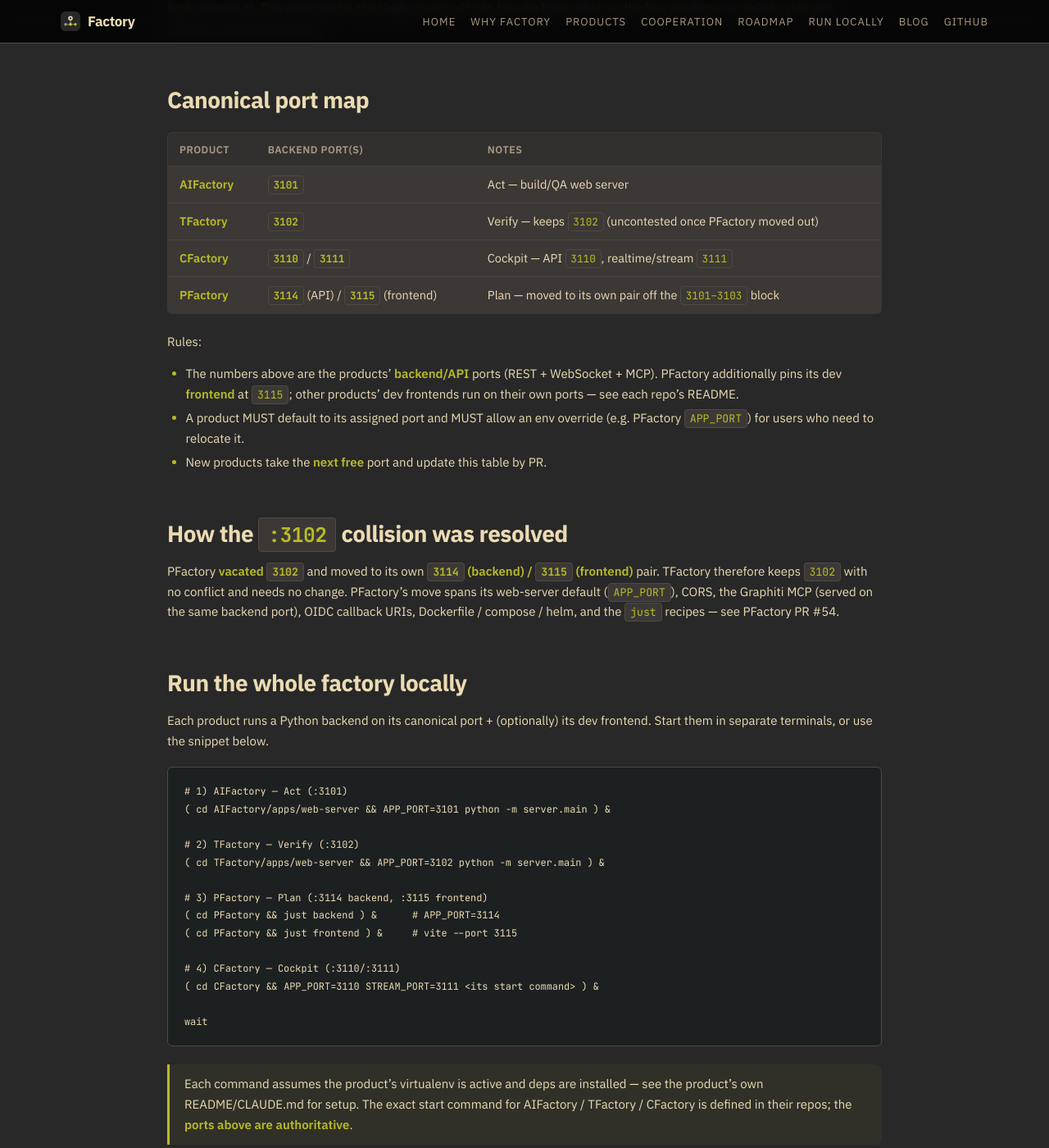
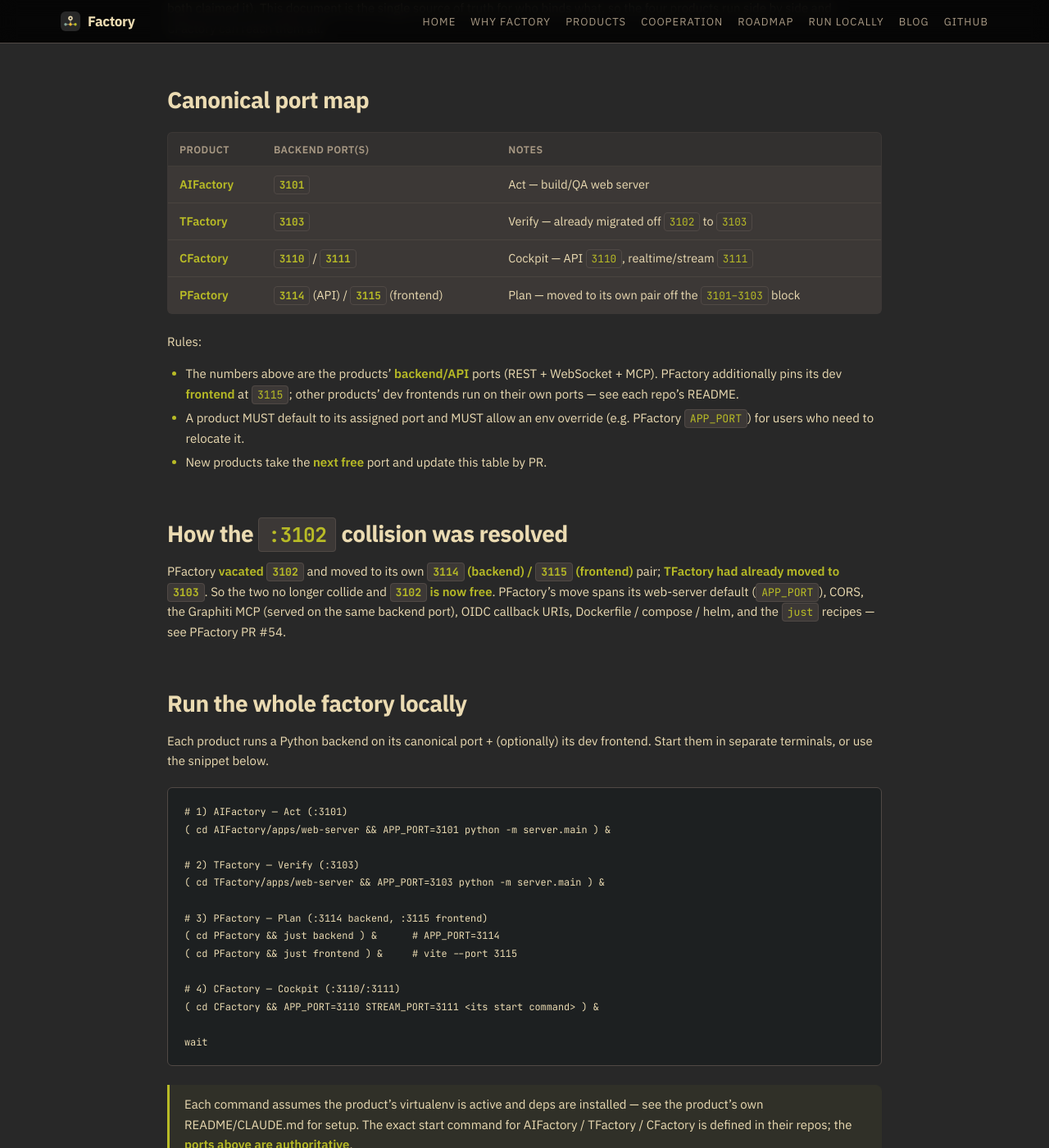
Before and after one commit to olafkfreund/Factory, a Jekyll site: the page built from docs/dev/local-ports-and-run-all.md, in a window 1280 px wide and 1400 px high, scrolled down 462 px. Shown: the whole window at 82% size. Built offline with Jekyll 4.4.1, drawn with Linux system fonts in a browser that asks for light colours; some of the changed text lies outside the part shown.

Commit message:
docs(dev): correct TFactory port to 3103 (it had already migrated); 3102 is free
The canonical map said 'TFactory keeps 3102', but TFactory's web server is on
3103 (already migrated). With PFactory on 3114/3115, 3102 is now free. Final map:
AIFactory 3101 · TFactory 3103 · CFactory 3110/3111 · PFactory 3114/3115.

Co-Authored-By: Claude Opus 4.8 <noreply@anthropic.com>
Signed-off-by: olafkfreund <olaf.loken@gmail.com>

````diff
--- a/docs/dev/local-ports-and-run-all.md
+++ b/docs/dev/local-ports-and-run-all.md
@@ -23,7 +23,7 @@ CFactory can reach them all.
 | Product | Backend port(s) | Notes |
 |---|---|---|
 | **AIFactory** | **`3101`** | Act — build/QA web server |
-| **TFactory** | **`3102`** | Verify — keeps `3102` (uncontested once PFactory moved out) |
+| **TFactory** | **`3103`** | Verify — already migrated off `3102` to `3103` |
 | **CFactory** | **`3110`** / **`3111`** | Cockpit — API `3110`, realtime/stream `3111` |
 | **PFactory** | **`3114`** (API) / **`3115`** (frontend) | Plan — moved to its own pair off the `3101–3103` block |
 
@@ -39,8 +39,9 @@ Rules:
 ## How the `:3102` collision was resolved
 
 PFactory **vacated `3102`** and moved to its own **`3114` (backend) / `3115`
-(frontend)** pair. TFactory therefore keeps `3102` with no conflict and needs no
-change. PFactory's move spans its web-server default (`APP_PORT`), CORS, the Graphiti
+(frontend)** pair; **TFactory had already moved to `3103`**. So the two no longer
+collide and **`3102` is now free**. PFactory's move spans its web-server default
+(`APP_PORT`), CORS, the Graphiti
 MCP (served on the same backend port), OIDC callback URIs, Dockerfile / compose /
 helm, and the `just` recipes — see PFactory PR #54.
 
@@ -53,8 +54,8 @@ frontend. Start them in separate terminals, or use the snippet below.
 # 1) AIFactory — Act (:3101)
 ( cd AIFactory/apps/web-server && APP_PORT=3101 python -m server.main ) &
 
-# 2) TFactory — Verify (:3102)
-( cd TFactory/apps/web-server && APP_PORT=3102 python -m server.main ) &
+# 2) TFactory — Verify (:3103)
+( cd TFactory/apps/web-server && APP_PORT=3103 python -m server.main ) &
 
 # 3) PFactory — Plan (:3114 backend, :3115 frontend)
 ( cd PFactory && just backend ) &      # APP_PORT=3114
@@ -85,7 +86,7 @@ PFACTORY_COMPLETION_WEBHOOK=http://localhost:3110/api/events/completion
 
 ```
 AIFactory  :3101         (Act)
-TFactory   :3102         (Verify)
+TFactory   :3103         (Verify)
 CFactory   :3110         (Cockpit API)  + :3111 (stream)
 PFactory   :3114         (Plan API)     + :3115 (frontend)
 ```
````
